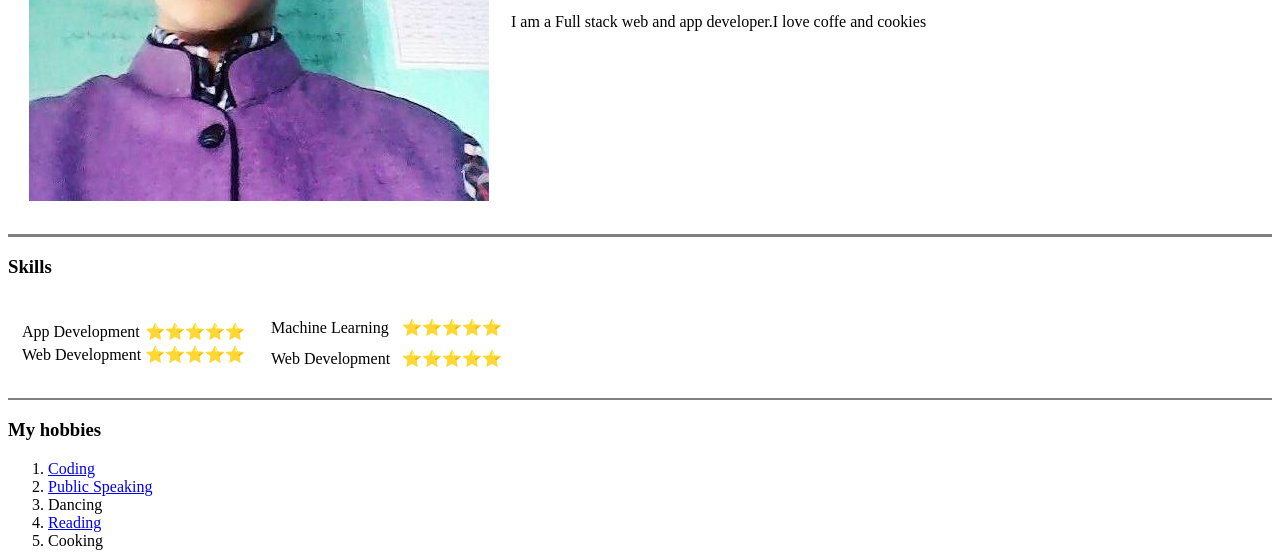
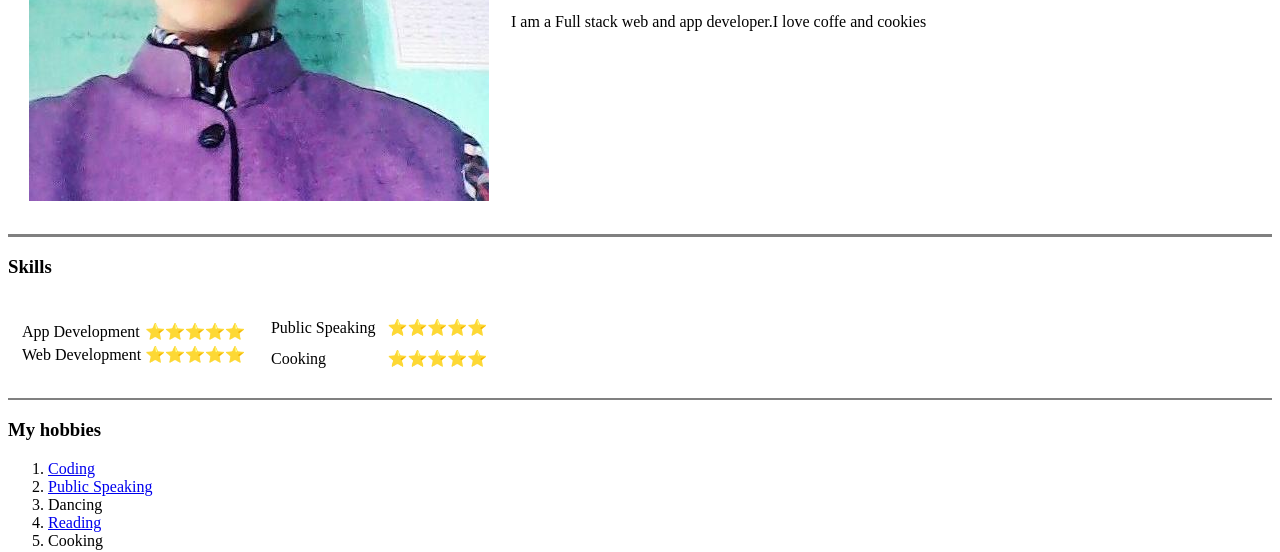
Before and after one commit to nikhilmishra101/Host, a plain HTML site: page index.html in a window 1280 px wide. Shown: the part 288-840 px from the top of the page. Drawn offline with Linux system fonts and the light colour scheme.

Commit message:
Skills added

```diff
--- a/index.html
+++ b/index.html
@@ -57,7 +57,7 @@
           <table cellspacing="10.0px">
             <tr>
               <td>
-                Machine Learning
+                Public Speaking
               </td>
               <td>
                 ⭐⭐⭐⭐⭐
@@ -65,7 +65,7 @@
             </tr>
             <tr>
               <td>
-                Web Development
+                Cooking
               </td>
               <td>
                 ⭐⭐⭐⭐⭐
```
